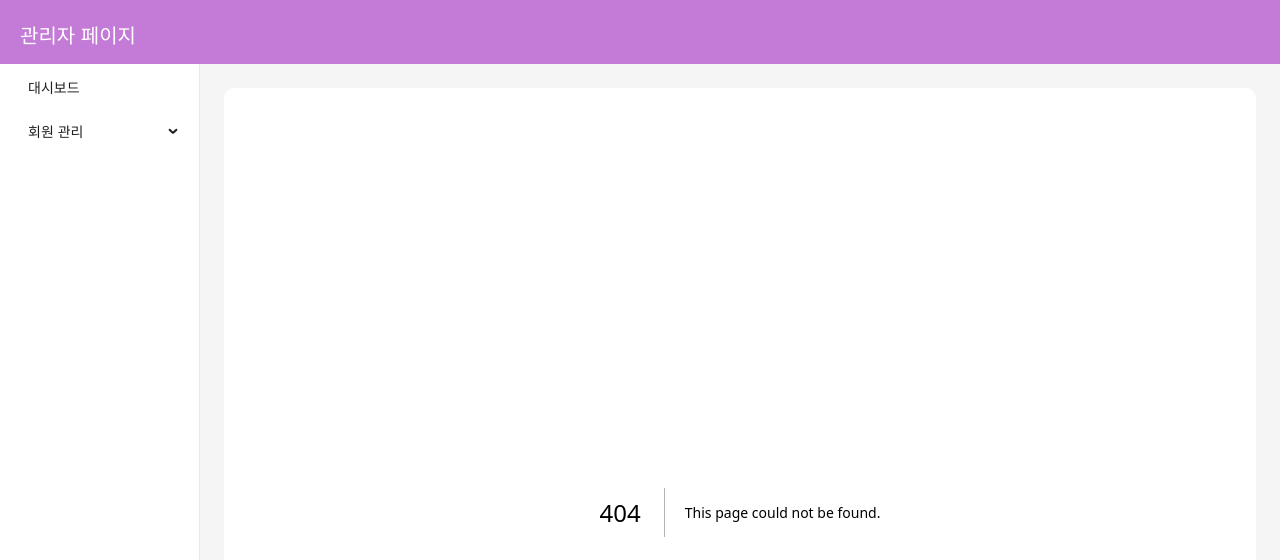
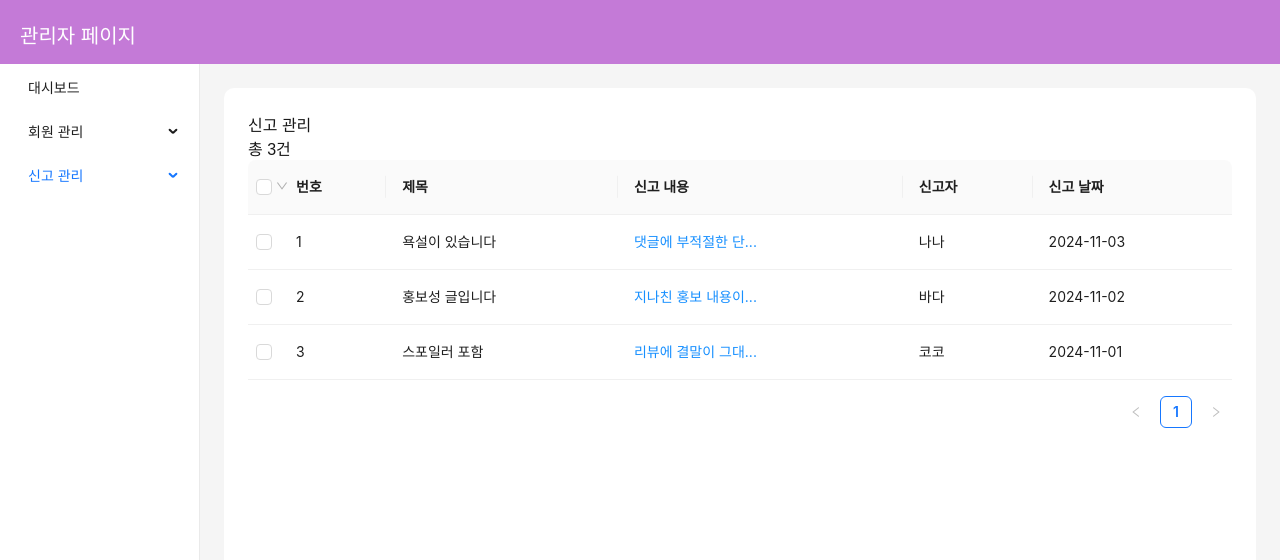
Before and after one commit to ItdaHub/admin-page, a Next.js app: page /reports/comment in a window 1280 px wide. Before the commit this address had no page. Shown: the top 560 px of the page. Built offline with nearby package versions, Linux system fonts and the light colour scheme.

Commit message:
Feat: 신고관리 셋팅

```diff
--- /dev/null
+++ b/src/features/ReportManagement/index.tsx
@@ -0,0 +1,136 @@
+import { Table } from "antd";
+import { ReportManageStyled } from "./styled";
+import clsx from "clsx";
+import { useState, useEffect } from "react";
+import api from "@/utill/api";
+
+const sample = [
+  {
+    key: 1,
+    title: "욕설이 있습니다",
+    content: "댓글에 부적절한 단어가 있어요.",
+    reporter: "나나",
+    date: "2024-11-03",
+  },
+  {
+    key: 2,
+    title: "홍보성 글입니다",
+    content: "지나친 홍보 내용이 포함되어 있어요.",
+    reporter: "바다",
+    date: "2024-11-02",
+  },
+  {
+    key: 3,
+    title: "스포일러 포함",
+    content: "리뷰에 결말이 그대로 나와 있어요.",
+    reporter: "코코",
+    date: "2024-11-01",
+  },
+];
+
+const col = [
+  {
+    key: "no",
+    title: "번호",
+    dataIndex: "key",
+  },
+  {
+    key: "title",
+    title: "제목",
+    dataIndex: "title",
+  },
+  {
+    key: "content",
+    title: "신고 내용",
+    dataIndex: "content",
+    render: (text: string) => (
+      <span
+        //   onClick={() => handleContentClick(text)}   // 모달로? 페이지로?
+        style={{ cursor: "pointer", color: "#1890ff" }}
+      >
+        {text.length > 10 ? text.slice(0, 10) + "..." : text}
+      </span>
+    ),
+  },
+  {
+    key: "reporter",
+    title: "신고자",
+    dataIndex: "reporter",
+  },
+  {
+    key: "date",
+    title: "신고 날짜",
+    dataIndex: "date",
+  },
+];
+
+const ReportManagement = () => {
+  //   const [report, setReport] = useState([]);
+  const [selectedRowKeys, setSelectedRowKeys] = useState<React.Key[]>([]);
+
+  const onSelectChange = (newSelectedRowKeys: React.Key[]) => {
+    console.log("selectedRowKeys changed: ", newSelectedRowKeys);
+    setSelectedRowKeys(newSelectedRowKeys);
+  };
+
+  //   useEffect(() => {
+  //     // API 호출
+  //     const fetchReports = async () => {
+  //       try {
+  //         const res = await api.get("/reports/comment"); // ←  URL 변경해야 함
+  //         // key 값이 없는 경우, index를 key로 추가
+  //         const data = res.data.map((item: any, index: number) => ({
+  //           ...item,
+  //           key: item.id || index + 1,
+  //         }));
+  //         setReport(data);
+  //       } catch (err) {
+  //         console.error("신고 데이터를 불러오는 중 에러 발생:", err);
+  //       }
+  //     };
+
+  //     fetchReports();
+  //   }, []);
+
+  const rowSelection = {
+    selectedRowKeys,
+    onChange: onSelectChange,
+    selections: [
+      Table.SELECTION_ALL,
+      Table.SELECTION_INVERT,
+      Table.SELECTION_NONE,
+      //   {
+      //     key: "odd",
+      //     text: "홀수 행 선택",
+      //     onSelect: (changeableRowKeys: React.Key[]) => {
+      //       const newSelectedRowKeys = changeableRowKeys.filter(
+      //         (_, index) => index % 2 === 0
+      //       );
+      //       setSelectedRowKeys(newSelectedRowKeys);
+      //     },
+      //   },
+      //   {
+      //     key: "even",
+      //     text: "짝수 행 선택",
+      //     onSelect: (changeableRowKeys: React.Key[]) => {
+      //       const newSelectedRowKeys = changeableRowKeys.filter(
+      //         (_, index) => index % 2 !== 0
+      //       );
+      //       setSelectedRowKeys(newSelectedRowKeys);
+      //     },
+      //   },
+    ],
+  };
+
+  return (
+    <ReportManageStyled className={clsx("report-wrap")}>
+      <div className="report-title">신고 관리</div>
+      <div className="manage-info">
+        <div className="manage-total-num">총 {sample.length}건</div>
+      </div>
+      <Table columns={col} dataSource={sample} rowSelection={rowSelection} />
+    </ReportManageStyled>
+  );
+};
+
+export default ReportManagement;
--- /dev/null
+++ b/src/features/ReportManagement/styled.ts
@@ -0,0 +1,3 @@
+import styled from "styled-components";
+
+export const ReportManageStyled = styled.div``;
--- /dev/null
+++ b/src/pages/reports/comment/index.tsx
@@ -0,0 +1,6 @@
+import ReportManagement from "@/features/ReportManagement";
+
+const Reports = () => {
+  return <ReportManagement />;
+};
+export default Reports;
--- a/src/utill/createSideMenu.tsx
+++ b/src/utill/createSideMenu.tsx
@@ -42,4 +42,14 @@ export const sidebarMenus = createSidebarMenus([
       },
     ],
   },
+  {
+    key: "/reports",
+    label: "신고 관리",
+    children: [
+      {
+        key: "/reports/comment",
+        label: "댓글",
+      },
+    ],
+  },
 ]);
```
